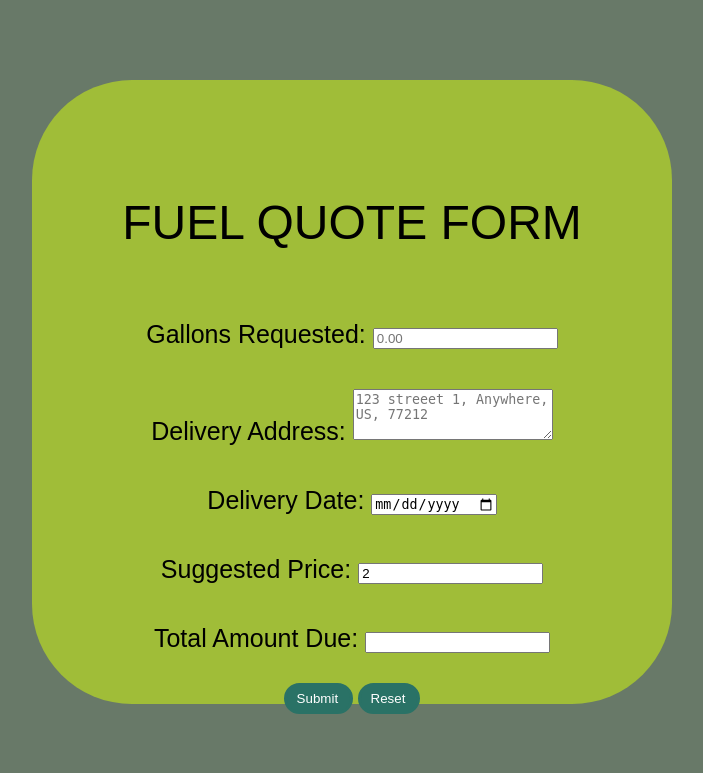
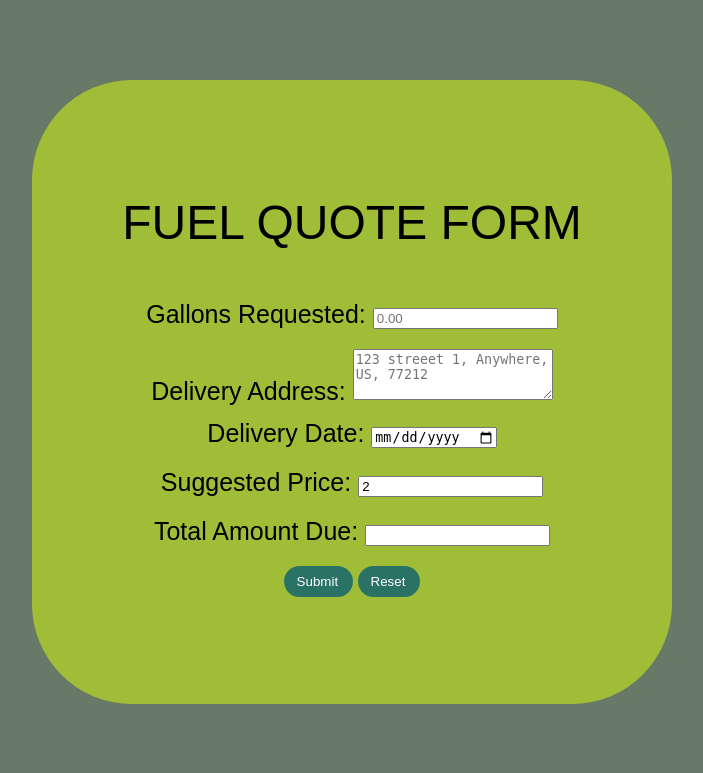
Before and after one commit to fenil9shah/Shah_Botello_Thomas_Truong, a PHP site: page /fuel_quote.html in a window 1280 px wide. Shown: the top 773 px of the page, without its empty margins (288-991 px from the left). Run offline with PHP 8.4, Linux system fonts and the light colour scheme.

Commit message:
Add files via upload
edit textarea fields for address

```diff
--- a/css/fuel_quote.css
+++ b/css/fuel_quote.css
@@ -32,36 +32,37 @@ body{
 
 .Gallons{
     font-size: 25;
-    padding: 20px;
+    padding: 10px;
     text-align: center;
 }
 
 .Address{
     font-size: 25;
-    padding: 20px;
+    padding: 10px;
     text-align: center;
+    height: 50px;
 }
 
 .Delivery{
     font-size: 25;
-    padding: 20px;
+    padding: 10px;
     text-align: center;
 }
 
 .Suggested{
     font-size: 25;
-    padding: 20px;
+    padding: 10px;
     text-align: center;
 }
 
 .Total_input{
     font-size: 25;
-    padding: 20px;
+    padding: 10px;
     text-align: center;
 }
 
 .SectionInput{
-    padding: 50px;
+    padding: 40px;
     text-align: center;
 }
 
```
